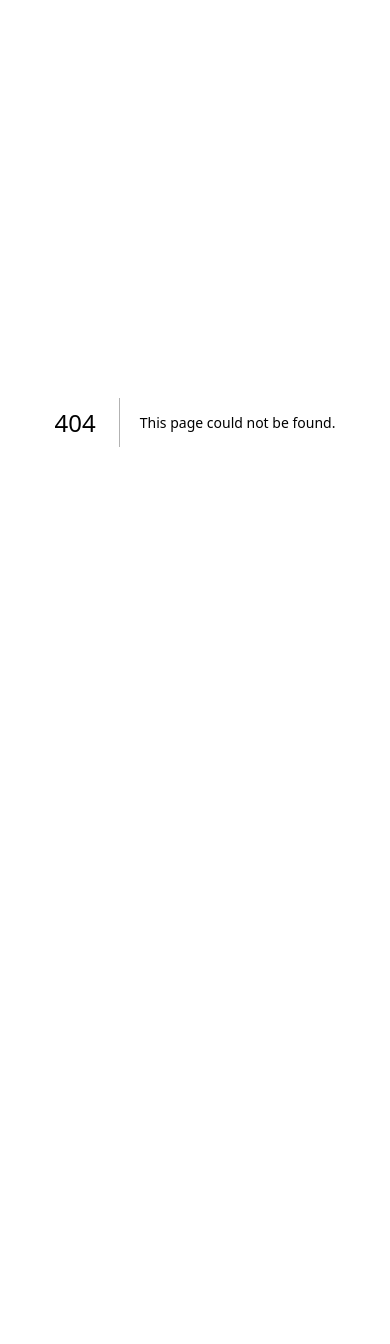
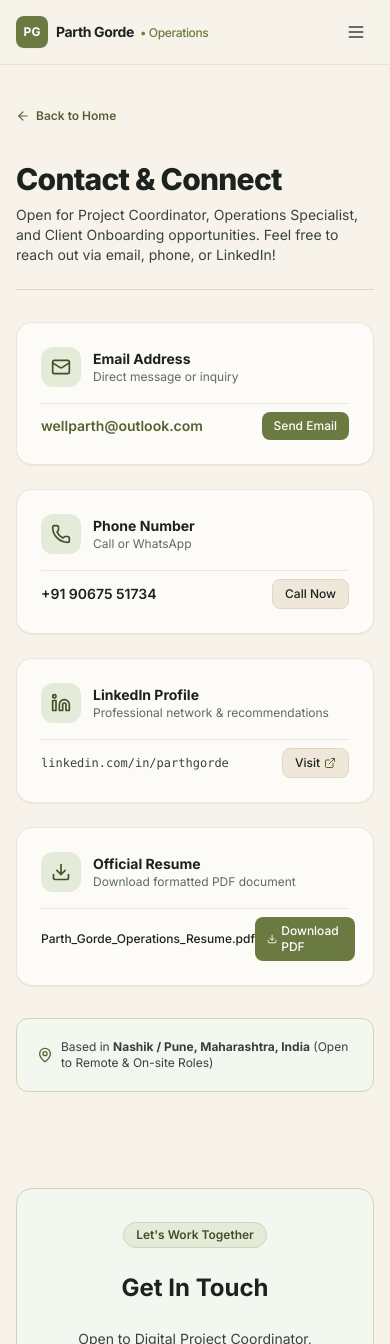
Before and after one commit to wellparth/portfolio, a Next.js app: page /contact in a window 390 px wide. Before the commit this address had no page. Shown: the top 1344 px of the page. Before the commit the page ends 844 px from the top, so only its background shows below. Built offline with nearby package versions, Linux system fonts and the light colour scheme.

Commit message:
feat: add dedicated /contact page with Email, Phone, LinkedIn, Location, and Resume download

```diff
--- /dev/null
+++ b/src/app/contact/page.tsx
@@ -0,0 +1,159 @@
+import React from 'react';
+import Link from 'next/link';
+import Navbar from '@/components/Navbar';
+import ContactFooter from '@/components/ContactFooter';
+import { resumeData } from '@/data/resumeData';
+import { Mail, Phone, Linkedin, Download, ArrowLeft, MapPin, Copy, ExternalLink } from 'lucide-react';
+import type { Metadata } from 'next';
+
+export const metadata: Metadata = {
+  title: 'Contact | Parth Gorde',
+  description: 'Get in touch with Parth Gorde - Digital Project Coordinator & Operations Specialist.',
+};
+
+export default function ContactPage() {
+  return (
+    <div className="min-h-screen bg-beige-100 text-ink-900 flex flex-col justify-between">
+      <Navbar />
+
+      <main className="max-w-4xl mx-auto px-4 sm:px-6 pt-10 pb-16 space-y-8 flex-1 w-full">
+        {/* Back link */}
+        <div>
+          <Link
+            href="/"
+            className="inline-flex items-center space-x-1.5 text-xs font-semibold text-olive-600 hover:text-olive-700 transition-colors"
+          >
+            <ArrowLeft className="w-3.5 h-3.5" />
+            <span>Back to Home</span>
+          </Link>
+        </div>
+
+        {/* Page Header */}
+        <div className="space-y-2 border-b border-beige-300 pb-6">
+          <h1 className="text-3xl font-extrabold text-ink-900 tracking-tight">
+            Contact & Connect
+          </h1>
+          <p className="text-sm text-ink-700 max-w-xl">
+            Open for Project Coordinator, Operations Specialist, and Client Onboarding opportunities. Feel free to reach out via email, phone, or LinkedIn!
+          </p>
+        </div>
+
+        {/* Contact Cards Grid */}
+        <div className="grid grid-cols-1 md:grid-cols-2 gap-6">
+          {/* Email Card */}
+          <div className="beige-card space-y-4">
+            <div className="flex items-center space-x-3">
+              <div className="p-2.5 rounded-xl bg-olive-100 text-olive-700">
+                <Mail className="w-5 h-5" />
+              </div>
+              <div>
+                <h3 className="text-sm font-bold text-ink-900">Email Address</h3>
+                <p className="text-xs text-ink-500">Direct message or inquiry</p>
+              </div>
+            </div>
+            <div className="pt-2 border-t border-beige-200 flex items-center justify-between">
+              <a
+                href={`mailto:${resumeData.personal.email}`}
+                className="text-sm font-semibold text-olive-600 hover:underline"
+              >
+                {resumeData.personal.email}
+              </a>
+              <a
+                href={`mailto:${resumeData.personal.email}`}
+                className="px-3 py-1.5 rounded-lg bg-olive-500 hover:bg-olive-600 text-white text-xs font-medium transition-colors"
+              >
+                Send Email
+              </a>
+            </div>
+          </div>
+
+          {/* Phone Card */}
+          <div className="beige-card space-y-4">
+            <div className="flex items-center space-x-3">
+              <div className="p-2.5 rounded-xl bg-olive-100 text-olive-700">
+                <Phone className="w-5 h-5" />
+              </div>
+              <div>
+                <h3 className="text-sm font-bold text-ink-900">Phone Number</h3>
+                <p className="text-xs text-ink-500">Call or WhatsApp</p>
+              </div>
+            </div>
+            <div className="pt-2 border-t border-beige-200 flex items-center justify-between">
+              <a
+                href={`tel:${resumeData.personal.phone.replace(/\s+/g, '')}`}
+                className="text-sm font-semibold text-ink-900 hover:text-olive-600"
+              >
+                {resumeData.personal.phone}
+              </a>
+              <a
+                href={`tel:${resumeData.personal.phone.replace(/\s+/g, '')}`}
+                className="px-3 py-1.5 rounded-lg bg-beige-200 hover:bg-beige-300 text-ink-900 border border-beige-300 text-xs font-medium transition-colors"
+              >
+                Call Now
+              </a>
+            </div>
+          </div>
+
+          {/* LinkedIn Card */}
+          <div className="beige-card space-y-4">
+            <div className="flex items-center space-x-3">
+              <div className="p-2.5 rounded-xl bg-olive-100 text-olive-700">
+                <Linkedin className="w-5 h-5" />
+              </div>
+              <div>
+                <h3 className="text-sm font-bold text-ink-900">LinkedIn Profile</h3>
+                <p className="text-xs text-ink-500">Professional network & recommendations</p>
+              </div>
+            </div>
+            <div className="pt-2 border-t border-beige-200 flex items-center justify-between">
+              <span className="text-xs font-mono text-ink-700">linkedin.com/in/parthgorde</span>
+              <a
+                href={resumeData.personal.linkedin}
+                target="_blank"
+                rel="noopener noreferrer"
+                className="px-3 py-1.5 rounded-lg bg-beige-200 hover:bg-beige-300 text-ink-900 border border-beige-300 text-xs font-medium inline-flex items-center space-x-1 transition-colors"
+              >
+                <span>Visit</span>
+                <ExternalLink className="w-3 h-3 text-olive-600" />
+              </a>
+            </div>
+          </div>
+
+          {/* PDF Resume Card */}
+          <div className="beige-card space-y-4">
+            <div className="flex items-center space-x-3">
+              <div className="p-2.5 rounded-xl bg-olive-100 text-olive-700">
+                <Download className="w-5 h-5" />
+              </div>
+              <div>
+                <h3 className="text-sm font-bold text-ink-900">Official Resume</h3>
+                <p className="text-xs text-ink-500">Download formatted PDF document</p>
+              </div>
+            </div>
+            <div className="pt-2 border-t border-beige-200 flex items-center justify-between">
+              <span className="text-xs text-ink-600 font-medium">Parth_Gorde_Operations_Resume.pdf</span>
+              <a
+                href="/Parth_Gorde_Operations_Resume.pdf"
+                download
+                className="px-3 py-1.5 rounded-lg bg-olive-500 hover:bg-olive-600 text-white text-xs font-medium inline-flex items-center space-x-1 transition-colors"
+              >
+                <Download className="w-3.5 h-3.5" />
+                <span>Download PDF</span>
+              </a>
+            </div>
+          </div>
+        </div>
+
+        {/* Location Note */}
+        <div className="bg-olive-50 border border-olive-200 rounded-xl p-5 flex items-center justify-between text-xs text-ink-700">
+          <div className="flex items-center space-x-2">
+            <MapPin className="w-4 h-4 text-olive-600 shrink-0" />
+            <span>Based in <strong>Nashik / Pune, Maharashtra, India</strong> (Open to Remote & On-site Roles)</span>
+          </div>
+        </div>
+      </main>
+
+      <ContactFooter />
+    </div>
+  );
+}
--- a/src/components/Navbar.tsx
+++ b/src/components/Navbar.tsx
@@ -30,9 +30,9 @@ export default function Navbar() {
           <Link href="/blog" className="hover:text-olive-600 transition-colors">
             Blogs
           </Link>
-          <a href="#contact" className="hover:text-olive-600 transition-colors">
+          <Link href="/contact" className="hover:text-olive-600 transition-colors">
             Contact
-          </a>
+          </Link>
         </nav>
 
         {/* Actions */}
@@ -45,13 +45,13 @@ export default function Navbar() {
             <Download className="w-3.5 h-3.5 text-olive-600" />
             <span>PDF Resume</span>
           </a>
-          <a
-            href={`mailto:${resumeData.personal.email}`}
+          <Link
+            href="/contact"
             className="inline-flex items-center space-x-1.5 px-3.5 py-1.5 rounded-lg text-xs font-medium bg-olive-500 hover:bg-olive-600 text-white shadow-sm transition-colors"
           >
             <Mail className="w-3.5 h-3.5" />
-            <span>Email</span>
-          </a>
+            <span>Contact</span>
+          </Link>
         </div>
 
         {/* Mobile Toggle */}
@@ -70,7 +70,7 @@ export default function Navbar() {
           <nav className="flex flex-col space-y-2 text-sm font-medium text-ink-700">
             <Link href="/" onClick={() => setMobileMenuOpen(false)} className="py-1 hover:text-olive-600">Home</Link>
             <Link href="/blog" onClick={() => setMobileMenuOpen(false)} className="py-1 hover:text-olive-600">Blogs</Link>
-            <a href="#contact" onClick={() => setMobileMenuOpen(false)} className="py-1 hover:text-olive-600">Contact</a>
+            <Link href="/contact" onClick={() => setMobileMenuOpen(false)} className="py-1 hover:text-olive-600">Contact</Link>
           </nav>
           <div className="pt-2 border-t border-beige-200 flex gap-2">
             <a
@@ -81,13 +81,14 @@ export default function Navbar() {
               <Download className="w-3.5 h-3.5 text-olive-600" />
               <span>PDF Resume</span>
             </a>
-            <a
-              href={`mailto:${resumeData.personal.email}`}
-              className="flex-1 inline-flex items-center justify-center space-x-1.5 py-2 rounded-lg text-xs font-medium bg-olive-500 text-white"
+            <Link
+              href="/contact"
+              onClick={() => setMobileMenuOpen(false)}
+              className="flex-1 inline-flex items-center justify-center space-x-1.5 py-2 rounded-lg text-xs font-medium bg-olive-500 text-white text-center"
             >
               <Mail className="w-3.5 h-3.5" />
-              <span>Email</span>
-            </a>
+              <span>Contact</span>
+            </Link>
           </div>
         </div>
       )}
```
